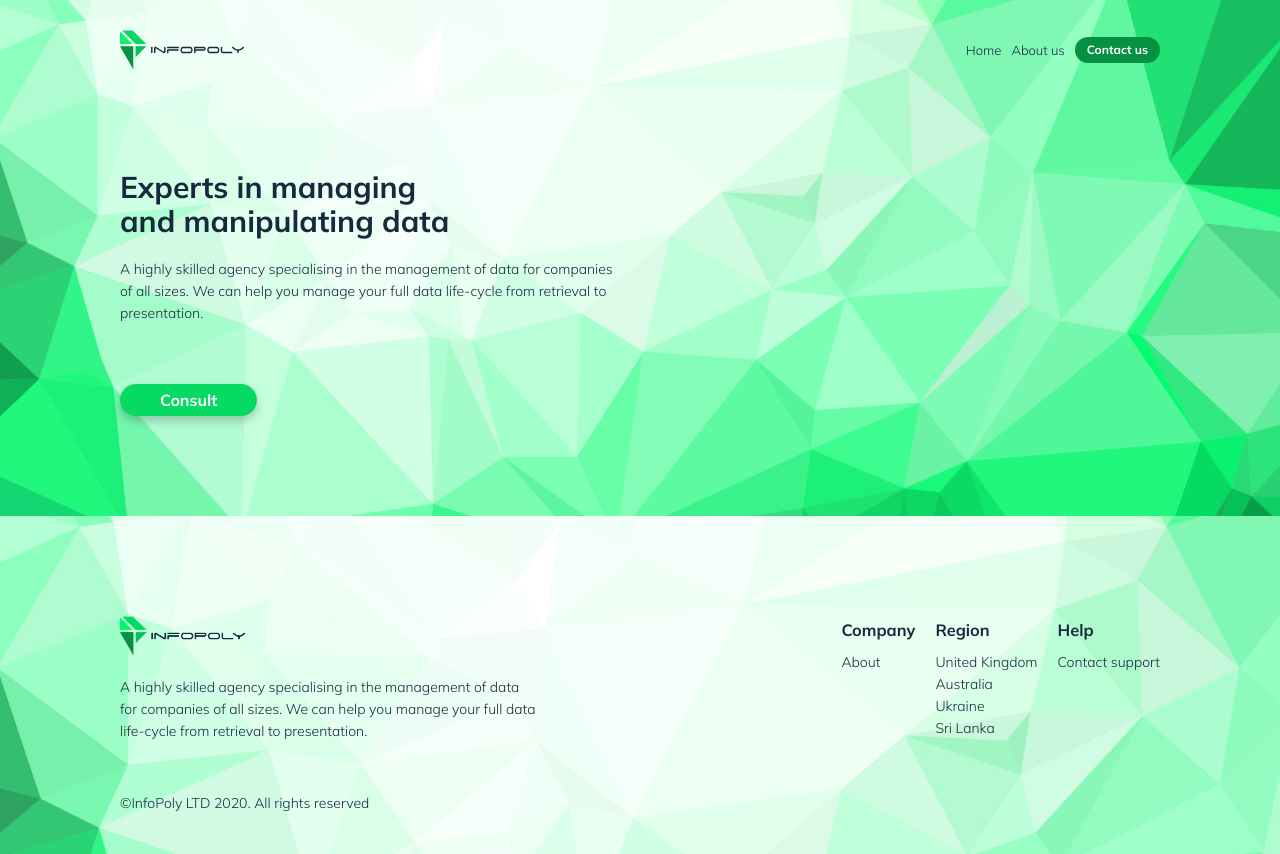
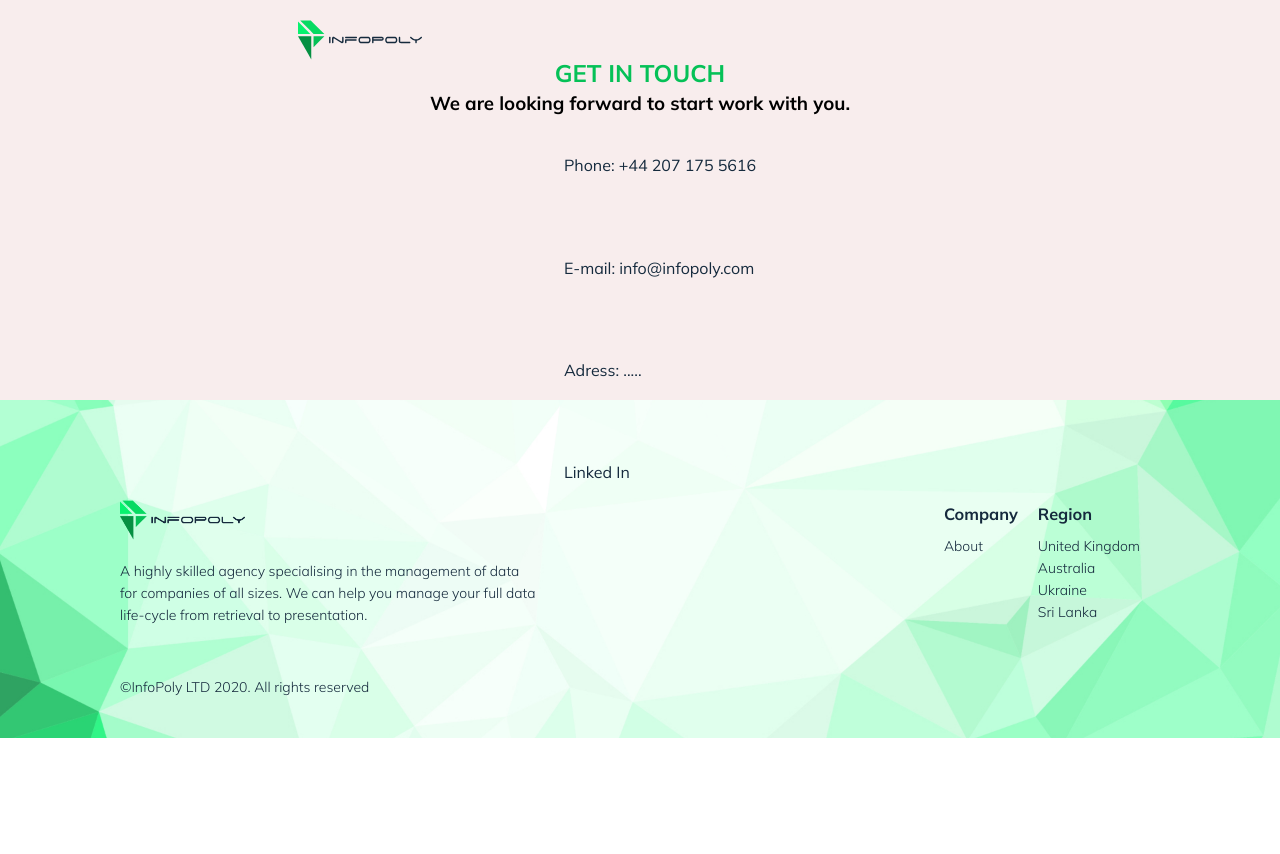
Before and after one commit to KaterynaHruvman/Infopoly, a React (Create React App) app: page /contactus in a window 1280 px wide. After the commit the page ends 800 px from the top, so only its background shows below. Built offline with nearby package versions, Linux system fonts and the light colour scheme.

Commit message:
add page contacts

```diff
--- a/src/App.css
+++ b/src/App.css
@@ -41,7 +41,9 @@
 button {
     border-style: none;
 }
-
+a {
+  text-decoration: none;
+}
 html {
     box-sizing: border-box;
     width: 100vw;
--- a/src/App.js
+++ b/src/App.js
@@ -6,14 +6,16 @@ import './App.css'
 import Header from './components/Header/Header';
 import Footer from './components/Footer/Footer';
 import AboutUs from './components/AboutUs/AboutUs';
+import Contacts from './components/Contacts/Contacts';
 
 function App() {
   return (
     <div className="App">
-      <Header/>
+
       <Routes>
         <Route path="/" element={<MainPage/>}/>
         <Route path="/about-us" element={<AboutUs/>}/>
+        <Route path="/contactus" element={<Contacts/>}/>
       </Routes>
       <Footer/>
     </div>
--- a/src/components/AboutUs/AboutUs.js
+++ b/src/components/AboutUs/AboutUs.js
@@ -1,9 +1,22 @@
 const AboutUs = ()=>{
     return (
         <div >
+           <h2>ABOUT US</h2>
 
-           Info – information
-           Poly – polymorphism
+<p>
+Info – information
+Poly – polymorphism
+
+
+The etymology of the InfoPoly is such, that I think about an information not as a defined object but living organism. And as such it can be derived from many sources (parents), and can take different forms. For example it is common to say information at a right time and right level, which to me means that the same peace of knowledge can change shape depending to whom it is addressed. So to speak, information is a shapeshifter, who comes from many ancestors and can change at will, hence polymorphism. In computer science this means descendent of many ancestors and is strictly linked to the inheritance, but in biology it is genetic variation, and this is the meaning which Poly contains in our case.
+
+
+Secondary meaning is a play of the words something-poly, like monopoly, duopoly etc. This has to do with the idea that information, and data is seen as a new gold or oil. It has an economical value, hence InfoPoly can also mean economical advantage to our partners and us as the once who help you to build it – gold miners or oil drillers as you like.
+</p>
+
+
+
+
 
         </div>
     )
--- /dev/null
+++ b/src/components/Contacts/Contacts.js
@@ -0,0 +1,44 @@
+import styles from './Contacts.module.css'
+import Container from '../Container/Container';
+import logo from "../../assets/images/infoPoly_logo.svg";
+import photo from '../../assets/images/corporate_portrait-64.jpg'
+// import { SubtitlesOutlined } from '@mui/icons-material';
+const Contacts = ()=>{
+    return (
+        <section className={styles.contacts}>
+        <Container>
+        <img src={logo} className={styles.logo} alt={"logo"} />
+            <h2 className={styles.title}> GET IN TOUCH</h2>
+            <h3> We are looking forward to start work with you.</h3>
+
+
+            <div className={styles.list}>
+                <ul>
+                    <li className={styles.listItem}>
+                       <a className={styles.email}  href="tel:+44 207 175 5616"> Phone: +44 207 175 5616 </a>
+                    </li>
+                    <li className={styles.listItem}>
+                    <a className={styles.email} href="e-mail: info@infopoly.com"> E-mail: info@infopoly.com </a>
+                    </li>
+                    <li className={styles.listItem}>
+                        Adress: .....
+
+                    </li>
+                    <li className={styles.listItem}>
+                    Linked In
+
+                    </li>
+
+
+                </ul>
+
+
+            </div>
+
+            {/* <img src={photo} className={styles.photo} ></img> */}
+           </Container>
+        </section>
+    )
+}
+
+export default Contacts
--- /dev/null
+++ b/src/components/Contacts/Contacts.module.css
@@ -0,0 +1,44 @@
+.contacts{
+    background-color: rgb(248, 237, 237);
+    height: 400px;
+    width: 100%;
+    padding-top: 20px;
+}
+.logo {
+    height: 40px;
+
+    position:relative;
+    right: 280px;
+  }
+  .photo{
+      width: 100px;
+      height: 150px;
+      margin-left: 250px;
+      position:absolute;
+
+  }
+  a {
+    text-decoration: none;
+  }
+  .listItem{
+      /* margin-top: 5px; */
+      line-height: 8vw;
+      color: #152A3D;
+      font-family: 'Mulish';
+  }
+  .title{
+    color: #05C157;
+
+
+    font-family: 'Mulish';
+    margin-bottom: 5px;
+  }
+  h1{
+      margin-bottom: 5px;
+  }
+  .email{
+    text-decoration: none;
+    color: #152A3D;
+    cursor: pointer;
+    line-height: 5vw;
+  }
--- a/src/components/Footer/Footer.module.css
+++ b/src/components/Footer/Footer.module.css
@@ -11,7 +11,9 @@
   line-height: 6vw;
   color:#152A3D;
 }
-
+.help{
+    display: none;
+}
 .wrapper {
     display: flex;
     flex-direction: column;
--- a/src/components/Form/ConsaltUs.js
+++ b/src/components/Form/ConsaltUs.js
@@ -10,12 +10,18 @@ function ConsaltUs({ setShowForm, name, phone, email, subject, message, setMessa
 }) {
   const form = useRef();
   const [disabled, setDisabled] = useState(false);
+  const [phoneError, setPhoneError] = useState(false);
+  const [emailError, setEmailError] = useState(false);
 
   const nameHandler = (e) => {
-    setName(e.target.value)
+    if(!/\d/.test(e.target.value)){
+      setName(e.target.value)
+    }
   }
   const phoneHandler = (e) => {
+    if(/\d/.test(e.target.value)){
       setPhone(e.target.value)
+    }
 
 
   }
@@ -38,31 +44,45 @@ function ConsaltUs({ setShowForm, name, phone, email, subject, message, setMessa
 
   const sendEmail = (e) => {
     e.preventDefault();
-    emailjs.sendForm('service_zmmi1uo', 'template_zedv23n', form.current, 'xaUe0KlHcXafY9QNu')
-      .then((result) => {
-        console.log(result.text);
-      }, (error) => {
-        console.log(error.text);
-      });
+    // emailjs.sendForm('service_zmmi1uo', 'template_zedv23n', form.current, 'xaUe0KlHcXafY9QNu')
+    //   .then((result) => {
+    //     console.log(result.text);
+    //   }, (error) => {
+    //     console.log(error.text);
+    //   });
+
+    if(phone.length === 10){
+      console.log('correct');
+      setPhone('')
+      setPhoneError(false)
+    }else{
+      console.log('incorrect');
+      setPhoneError(true)
+    }
     setName('')
     setEmail('')
-    setPhone('')
     setSubject('')
     setMessage('')
-    setShowForm(false)
+    if(!phoneError){
+      setShowForm(false)
+    }
     // form.reset
   };
-
   return (
 
 
     <form className={styles.form} ref={form} onSubmit={sendEmail}>
-      <input type="text" name="user_name" placeholder="Name" value={name} onChange={(e)=>nameHandler(e)}/>
+      <h2 className={styles.formTitle}> Get in Touch</h2>
+      <h3 className={styles.formText}> please fill out the quick form and we will be in touch with lightening speed</h3>
+      <input required type="text" name="user_name" placeholder="Name" value={name} onChange={(e)=>nameHandler(e)}/>
       <input type="text" name="user_phone"  placeholder="Phone" value={phone} onChange={(e)=>phoneHandler(e)}/>
+      {
+        phoneError && <span>Incorrect phone</span>
+      }
       <input type="email" name="user_email" placeholder="Email" value={email} onChange={(e)=>emailHandler(e)}/>
       <input type="subject" name="subject" placeholder="Subject" value={subject} onChange={(e)=>subjectHandler(e)}/>
       <textarea name="message" placeholder="Leave your message here" value={message} onChange={(e)=>messageHandler(e)}/>
-      <input type="submit" value="Send" disabled={disabled}/>
+      <button className={styles.btn+ ' ' +styles.btnGreen+ ' ' +styles.btnAnimate}  type="submit" value="Send" disabled={phoneError}/>
       </form>
   );
 }
--- a/src/components/Form/ConsaltUs.module.css
+++ b/src/components/Form/ConsaltUs.module.css
@@ -2,8 +2,8 @@
     position: fixed;
     z-index: 10;
     top: 0;
-    width: 100vw;
-    height: 100vh;
+    width: 90vw;
+    height: 80vh;
     overflow: hidden;
     background-color: rgb(186, 240, 170);
     opacity: 0.5;
@@ -18,18 +18,53 @@
     display: flex;
     flex-direction: column;
     width: 50%;
-    height: auto;
+    height: 70%;
     align-items: center;
     justify-content: center;
-    background-color: rgb(72, 179, 120);
+    background-color: rgb(211, 212, 212);
     z-index: 16 !important;
     opacity: 1 !important;
     border-radius: 10px;
-    box-shadow: yellowgreen;
+    box-shadow:white;
     padding: 15px 0;
 }
 
 .form input{
     margin: 10px;
-    background-color: #9BFFC7;
+    background-color:white;
 }
+.formTitle{
+
+font-weight: 200;
+    font-size: 2vw;
+    line-height: 8vw;
+   color: #152A3D;
+   font-family: 'Mulish';
+
+}
+.btnGreen {
+    display: block;
+    margin: 0 auto;
+    border-radius: 55px;
+    background-color: #07DA62;
+    box-shadow: 0 5px 10px rgba(0, 0, 0, 0.2);
+    font-weight: 700;
+    font-size: 5vw;
+    line-height: 6vw;
+    text-align: center;
+    color: #ffffff;
+    cursor: pointer;
+    z-index: 10;
+
+
+
+  }
+
+  .formText{
+      margin-top:5px;
+font-weight: 200;
+    font-size: 1vw;
+    line-height: 8vw;
+   color: #152A3D;
+   font-family: 'Mulish';
+  }
--- a/src/components/Header/Header.js
+++ b/src/components/Header/Header.js
@@ -63,9 +63,11 @@ const Header = () => {
                       >
                           About us
                       </NavLink>
+                      <NavLink to="/contactus" >
                       <button className={styles.headermenuBtn} type="button">
                           Contact us
                       </button>
+                      </NavLink>
                 </div>
                   <StyledEngineProvider injectFirst>
                       <MenuComponent />
--- a/src/components/MainPage/MainPage.js
+++ b/src/components/MainPage/MainPage.js
@@ -3,8 +3,10 @@ import Map from "../Map/Map";
 import OurClient from "../OurClient/OurClient";
 import OurServices from "../Ourservises/OurServices";
 import OurTeam from "../OurTeam/OurTeam";
+import Header from '../Header/Header';
 const MainPage = () => (
   <>
+  <Header/>
     <OurServices />
     <Map />
     <OurTeam/>
```
Also changed, not shown: src/assets/images/corporate_portrait-64.jpg (added), 1 other file (tests, documents, lock files or other folders).
